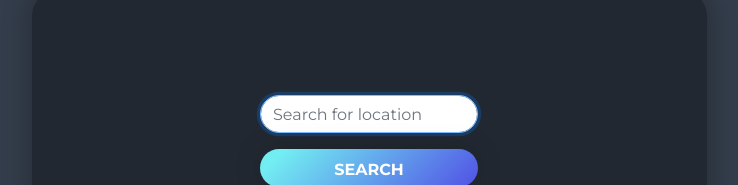
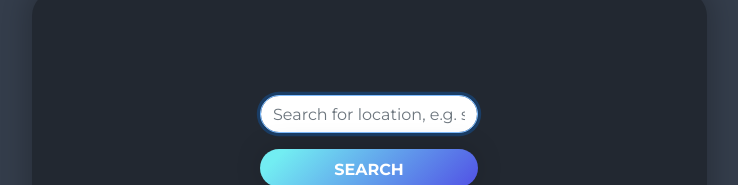
Before and after one commit to HuyVuong08/weather-app-react, a React (Create React App) app: page / in a window 1280 px wide. Shown: the part 119-304 px from the top of the page, without its empty margins (271-1009 px from the left). Built offline with nearby package versions, Linux system fonts and the light colour scheme.

Commit message:
Add example to input

```diff
--- a/src/components/Form/Form.jsx
+++ b/src/components/Form/Form.jsx
@@ -20,7 +20,7 @@ const Form = ({ submitSearch, isLoading }) => {
                         aria-label="location"
                         type="text"
                         className={`${styles.input} form-control`}
-                        placeholder="Search for location"
+                        placeholder="Search for location, e.g. singapore"
                         required
                         value={location}
                         onChange={e => setLocation(e.target.value)}
```
